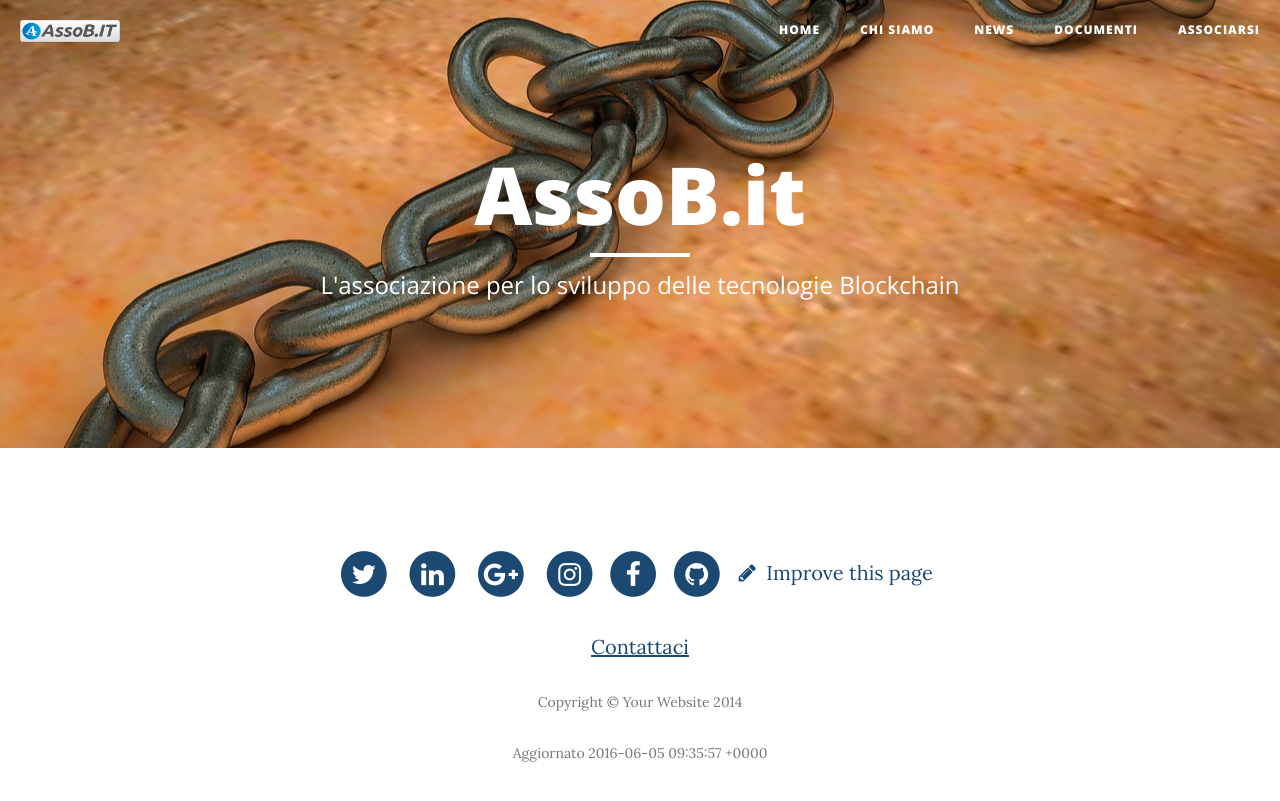
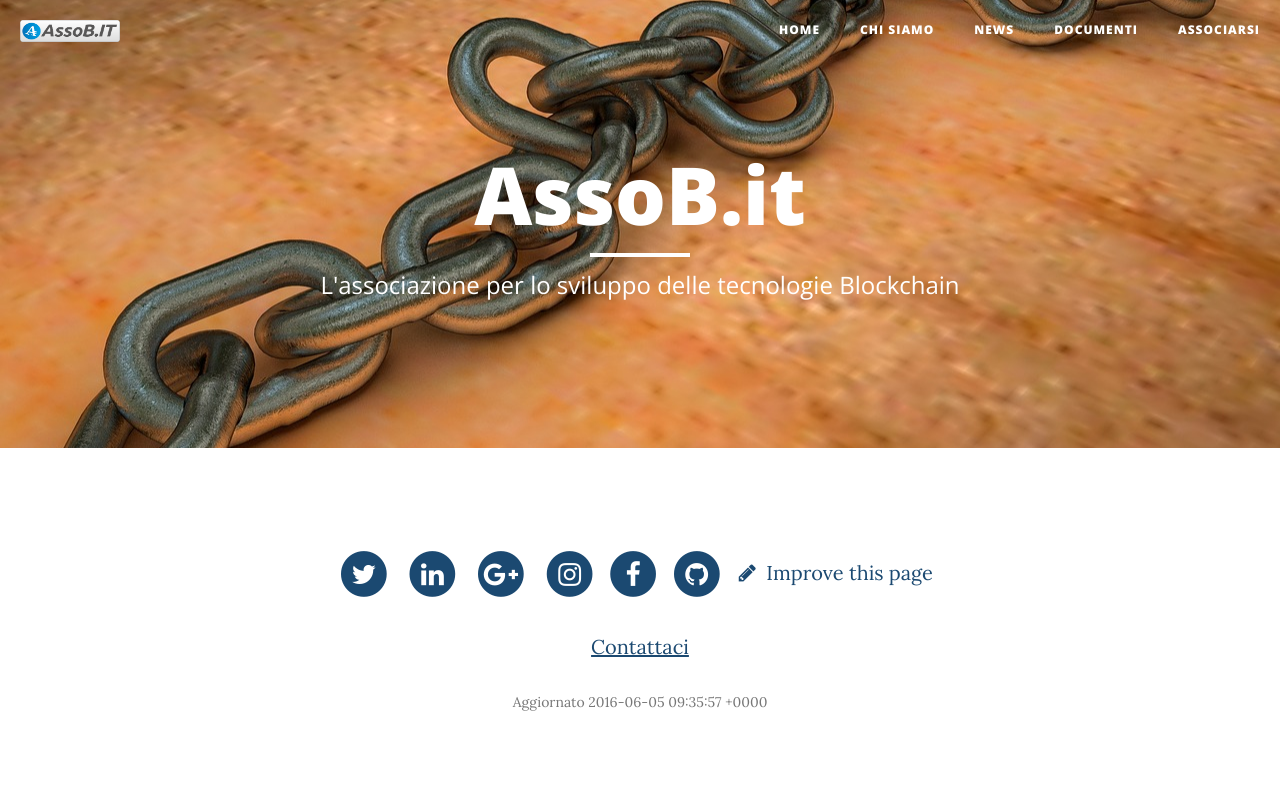
Before and after one commit to assobit/assobit.github.io, a Jekyll site: the page built from index.html, in a window 1280 px wide. Shown: the top 801 px of the page. Built offline with Jekyll 4.4.1, drawn with Linux system fonts in a browser that asks for light colours; nearby versions of some CDN libraries.

Commit message:
update footer.html (#70)
remove "Copyright © Your Website 2014" from the footer!

```diff
--- a/_includes/footer.html
+++ b/_includes/footer.html
@@ -60,7 +60,6 @@
                     <li>
                 </ul>
                 <p style="text-align:center;"><a href="mailto:info@assob.it">Contattaci</a></p>
-                <p class="copyright text-muted">Copyright &copy; Your Website 2014</p>
                 <p class="copyright text-muted">Aggiornato {{ site.time }}</p-->
             </div>
         </div>
```
